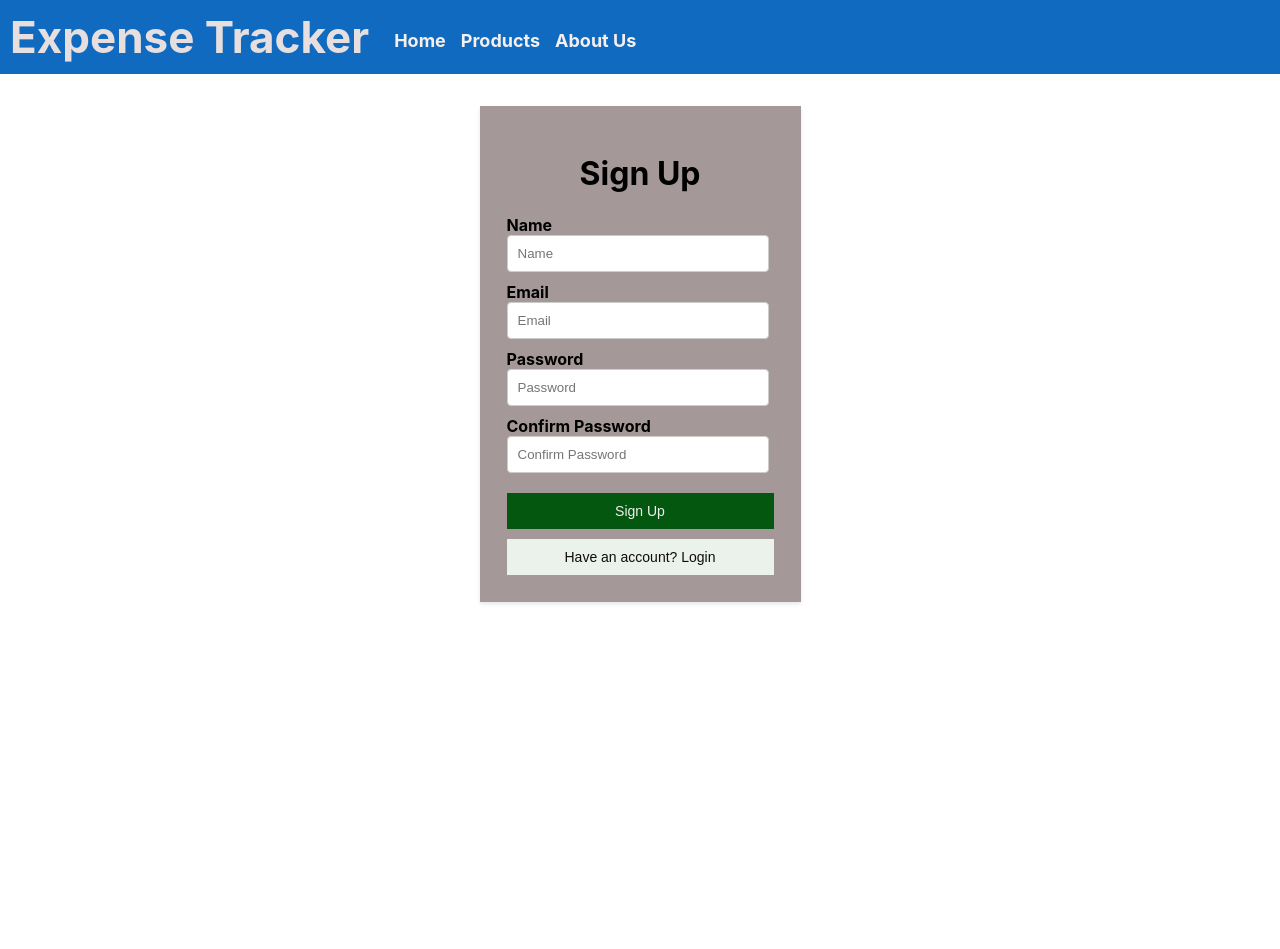
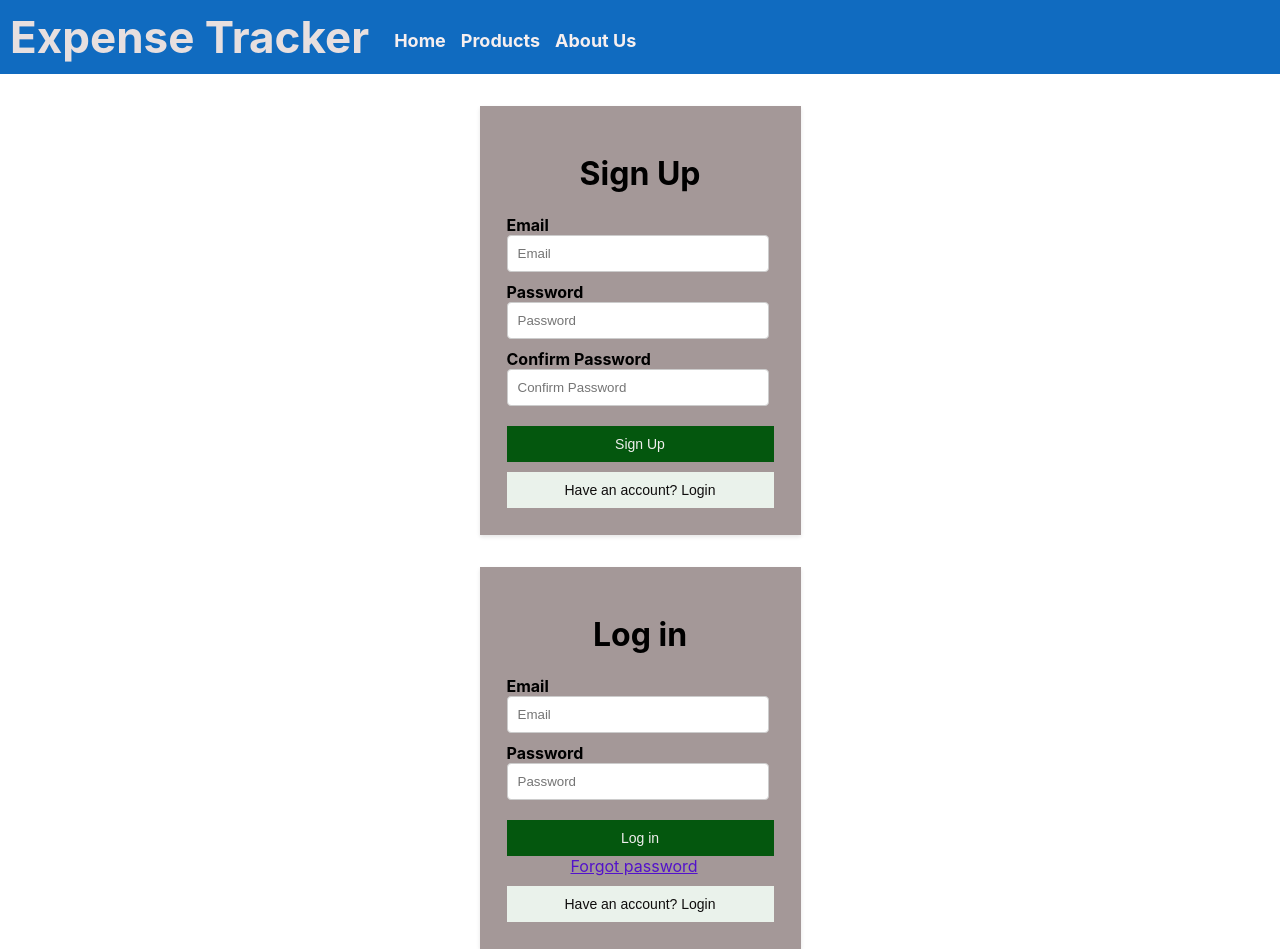
Before and after one commit to rupmedhi4/Expense-Tracker-with-firebase, a React (Create React App) app: page / in a window 1280 px wide. Before the commit the page ends 800 px from the top, so only its background shows below. Built offline with nearby package versions, Linux system fonts and the light colour scheme.

Commit message:
login page

```diff
--- a/src/App.js
+++ b/src/App.js
@@ -1,3 +1,4 @@
+import Login from "./Components/Login/Login";
 import Navbar from "./Components/Navbar/Navbar";
 import Signup from "./Components/Signup/Signup";
 import { ToastContainer, toast } from 'react-toastify';
@@ -9,6 +10,7 @@ function App() {
       <ToastContainer/>
         <Navbar />
         <Signup />
+        <Login/>
 
     </>
   );
--- /dev/null
+++ b/src/Components/Login/Login.css
@@ -0,0 +1,5 @@
+.forgotBtn{
+  color: #5312ca;
+  text-decoration: underline;
+ margin-left: 4rem;
+}
--- /dev/null
+++ b/src/Components/Login/Login.js
@@ -0,0 +1,47 @@
+import React from 'react'
+import { useState } from 'react';
+import'./Login.css'
+
+export default function Login() {
+  const [email, setEmail] = useState('');
+  const [password, setPassword] = useState('');
+  const [confirmPassword, setConfirmPassword] = useState('');
+
+
+  return (
+    <div className="card">
+      <h1>Log in</h1>
+      <form >
+        <div>
+          <label htmlFor="email">Email</label>
+          <input
+            id="email"
+            type="email"
+            placeholder="Email"
+            value={email}
+            onChange={(e) => setEmail(e.target.value)}
+          />
+        </div>
+
+        <div>
+          <label htmlFor="password">Password</label>
+          <input
+            id="password"
+            type="password"
+            placeholder="Password"
+            value={password}
+            onChange={(e) => setPassword(e.target.value)}
+          />
+        </div>
+        <button type="submit" className='btn-signup' >Log in</button>
+        <span className='forgotBtn'>Forgot password</span>
+      </form>
+
+      <div>
+        <button className="btn">
+          <span>Have an account? Login</span>
+        </button>
+      </div>
+    </div>
+  )
+}
--- a/src/Components/Signup/Signup.js
+++ b/src/Components/Signup/Signup.js
@@ -1,18 +1,20 @@
 import React, { useState } from 'react';
 import './Signup.css';
-import { auth } from '../../firebase';
+import { auth,db } from '../../firebase';
 import { createUserWithEmailAndPassword } from 'firebase/auth';
 import { ToastContainer, toast } from 'react-toastify';
-import 'react-toastify/dist/ReactToastify.css';
+
 
 export default function Signup() {
-  const [name, setName] = useState('');
   const [email, setEmail] = useState('');
   const [password, setPassword] = useState('');
   const [confirmPassword, setConfirmPassword] = useState('');
 
+
   const signupHandler = async (e) => {
     e.preventDefault();
+
+
 
     if (password !== confirmPassword) {
       toast.error("Passwords don't match");
@@ -21,6 +23,7 @@ export default function Signup() {
 
     try {
       await createUserWithEmailAndPassword(auth, email, password);
+      console.log(auth)
       toast.success('Account created successfully');
     } catch (err) {
       console.log(err.message);
@@ -32,17 +35,6 @@ export default function Signup() {
     <div className="card">
       <h1>Sign Up</h1>
       <form onSubmit={signupHandler}>
-        <div>
-          <label htmlFor="name">Name</label>
-          <input
-            id="name"
-            type="text"
-            placeholder="Name"
-            value={name}
-            onChange={(e) => setName(e.target.value)}
-          />
-        </div>
-
         <div>
           <label htmlFor="email">Email</label>
           <input
```
